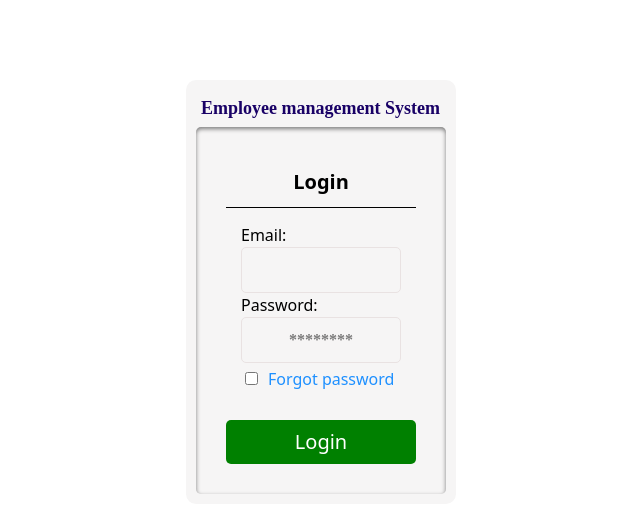
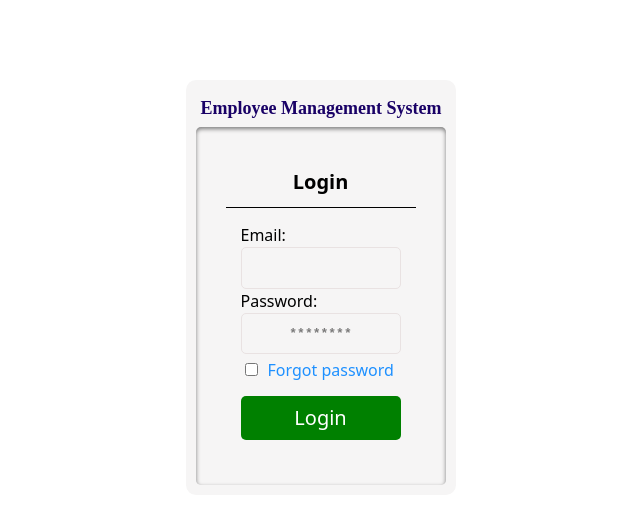
Before and after one commit to Dere-tesfa/EMSs, a React app in the folder frontend/: page /login in a window 1280 px wide. Shown: the top 532 px of the page, without its empty margins (319-959 px from the left). Built offline with nearby package versions, Linux system fonts and the light colour scheme; the HTML template or start-up script is replaced by a standard one.

Commit message:
frontend login page

```diff
--- a/frontend/src/Pages/Login.jsx
+++ b/frontend/src/Pages/Login.jsx
@@ -1,36 +1,32 @@
-// import { useState } from "react";
-import axios from "axios";
-
 import { useState } from "react";
+import { useNavigate } from "react-router-dom";
+import api from "../api/api.js";
 
 export default function Login() {
-  const [email, setEmail] = useState("");
-  const [password, setPassword] = useState("");
+  const [formData, setFormData] = useState({ email: "", password: "" });
+  const navigate = useNavigate();
+
   const handleChange = (e) => {
-    setEmail(e.target.value);
-    setPassword(e.target.value);
+    setFormData({ ...formData, [e.target.name]: e.target.value });
   };
-  const handSubmit = async (e) => {
+
+  const handleSubmit = async (e) => {
     e.preventDefault();
-
     try {
-      const response = await axios.post(
-        "http://localhost:3000/api/auto/login",
-        {
-          email,
-          password,
-        }
-      );
-      console.log(response);
-    } catch (error) {
-      console.log(error);
+      const res = await api.post("/", formData);
+      localStorage.setItem("token", res.data.token);
+      alert("✅ Login successful!");
+      navigate("/"); // redirect after login
+    } catch (err) {
+      alert(err.response?.data?.error || " Login failed");
     }
   };
+
   const styles = {
     total_containers: {
       display: "flex",
       justifyContent: "center",
-      Alignment: "center",
+      alignItems: "center",
       width: "350px",
       padding: "20px",
       borderRadius: "10px",
@@ -56,7 +52,7 @@ export default function Login() {
       outline: "none",
       borderRadius: "5px",
       textAlign: "center",
-      fontFamily: "monolic",
+      fontFamily: "monospace",
       fontWeight: "bold",
       border: "1px solid #e9e2e2ff",
     },
@@ -68,8 +64,8 @@ export default function Login() {
       fontSize: "20px",
       backgroundColor: "green",
       color: "white",
-
       width: "100%",
+      cursor: "pointer",
     },
   };
 
@@ -94,7 +90,7 @@ export default function Login() {
               color: "#190166",
             }}
           >
-            Employee management System
+            Employee Management System
           </h1>
           <div style={styles.FormContainer}>
             <h1
@@ -108,14 +104,13 @@ export default function Login() {
               Login
             </h1>
             <hr />
-            <form style={styles.form} onSubmit={handSubmit}>
+            <form style={styles.form} onSubmit={handleSubmit}>
               <label>Email:</label>
               <input
                 type="email"
                 name="email"
+                value={formData.email}
                 onChange={handleChange}
-                // value={formData.email}
-
                 required
                 style={styles.input}
               />
@@ -123,20 +118,25 @@ export default function Login() {
               <input
                 type="password"
                 name="password"
+                value={formData.password}
+                onChange={handleChange}
                 placeholder="********"
-                // value={formData.password}
-                onChange={handleChange}
                 required
                 style={styles.input}
               />
-              <div className=" p-1">
+              <div className="p-1">
                 <input type="checkbox" style={{ padding: "5px" }} />
-                <a href="" style={{ color: "dodgerblue", paddingLeft: "10px" }}>
+                <a
+                  href="#"
+                  style={{ color: "dodgerblue", paddingLeft: "10px" }}
+                >
                   Forgot password
                 </a>
               </div>
+              <button type="submit" style={styles.btn}>
+                Login
+              </button>
             </form>
-            <button style={styles.btn}>Login</button>
           </div>
         </div>
       </div>
```
